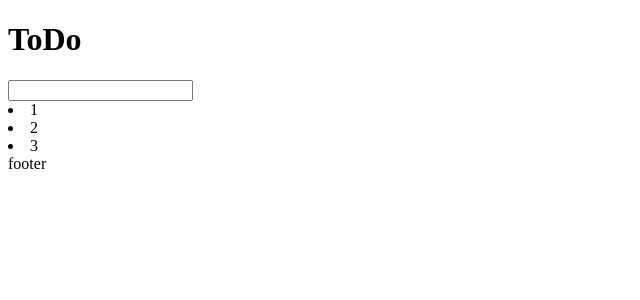
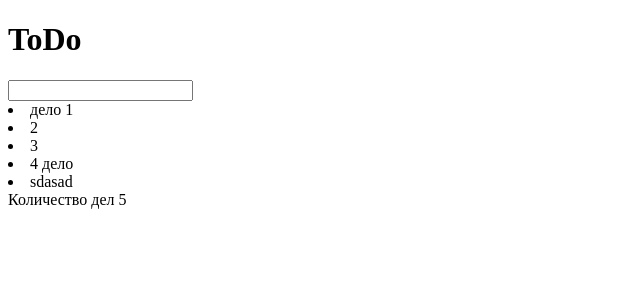
Before and after one commit to WebHeroSchool/toDoo, a React (Create React App) app: page / in a window 1280 px wide. Shown: the top 300 px of the page, without its empty margins (0-640 px from the left). Built offline with nearby package versions, Linux system fonts and the light colour scheme.

Commit message:
add props

```diff
--- a/src/components/App/App.js
+++ b/src/components/App/App.js
@@ -6,6 +6,7 @@ import Footer from "../Footer/Footer";
 
 import "./app.scss";
 
+const todoItem = ["дело 1", "2", "3", "4 дело","sdasad"];
 
 export default class App extends Component{
 
@@ -14,8 +15,8 @@ export default class App extends Component{
 				<>
 					<h1>ToDo</h1>
 					<InputItem/>
-					<ItemList/>
-					<Footer/>
+					<ItemList todoItem ={ todoItem }/>
+					<Footer count={todoItem.length}/>
 				</>
 			)
 		}
--- a/src/components/Footer/Footer.js
+++ b/src/components/Footer/Footer.js
@@ -1,8 +1,8 @@
 import React from 'react';
 
-const Footer =()=>{
+const Footer =({ count })=>{
 	return(
-		<div>footer</div>
+		<div>Количество дел { count }</div>
 	)
 }
 export default Footer;
--- a/src/components/ItemList/ItemList.js
+++ b/src/components/ItemList/ItemList.js
@@ -1,11 +1,14 @@
-import React, { Component } from 'react';
+import React, {Component} from 'react';
 import Item from "../item/Item";
 
 
-export default class ItemList extends Component{
-	render(){
-		return (
-			<Item/>
-		)
+export default class ItemList extends Component {
+	render() {
+		const {todoItem} = this.props;
+		const item = todoItem.map((item, idx) => {
+			return (<Item item={item}/>)
+		});
+		return item
+
 	}
 }
--- a/src/components/item/Item.js
+++ b/src/components/item/Item.js
@@ -3,11 +3,10 @@ import React, { Component } from 'react';
 export default class Item extends Component{
 
 	render(){
+		const { item } = this.props;
 		return (
 			<>
-				<li>1</li>
-				<li>2</li>
-				<li>3</li>
+				<li>{ item }</li>
 			</>
 		)
 	}
```
